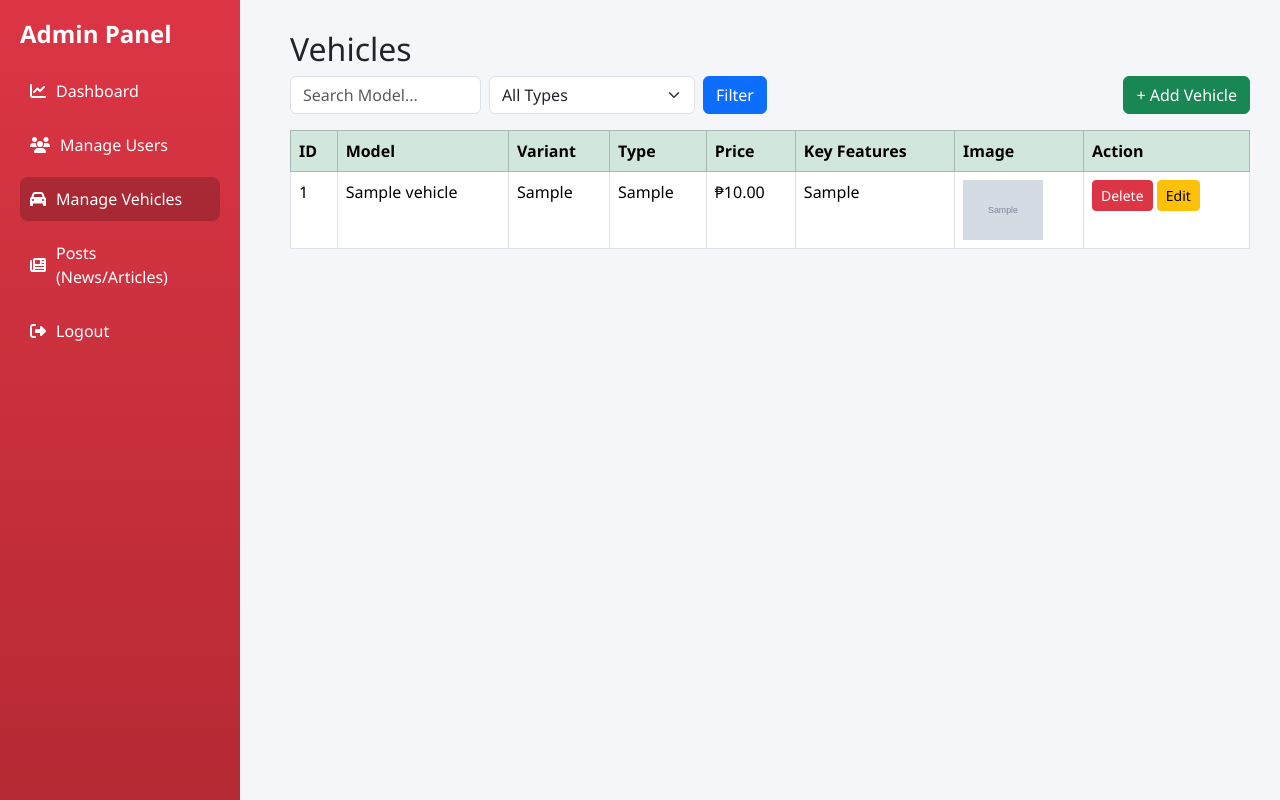
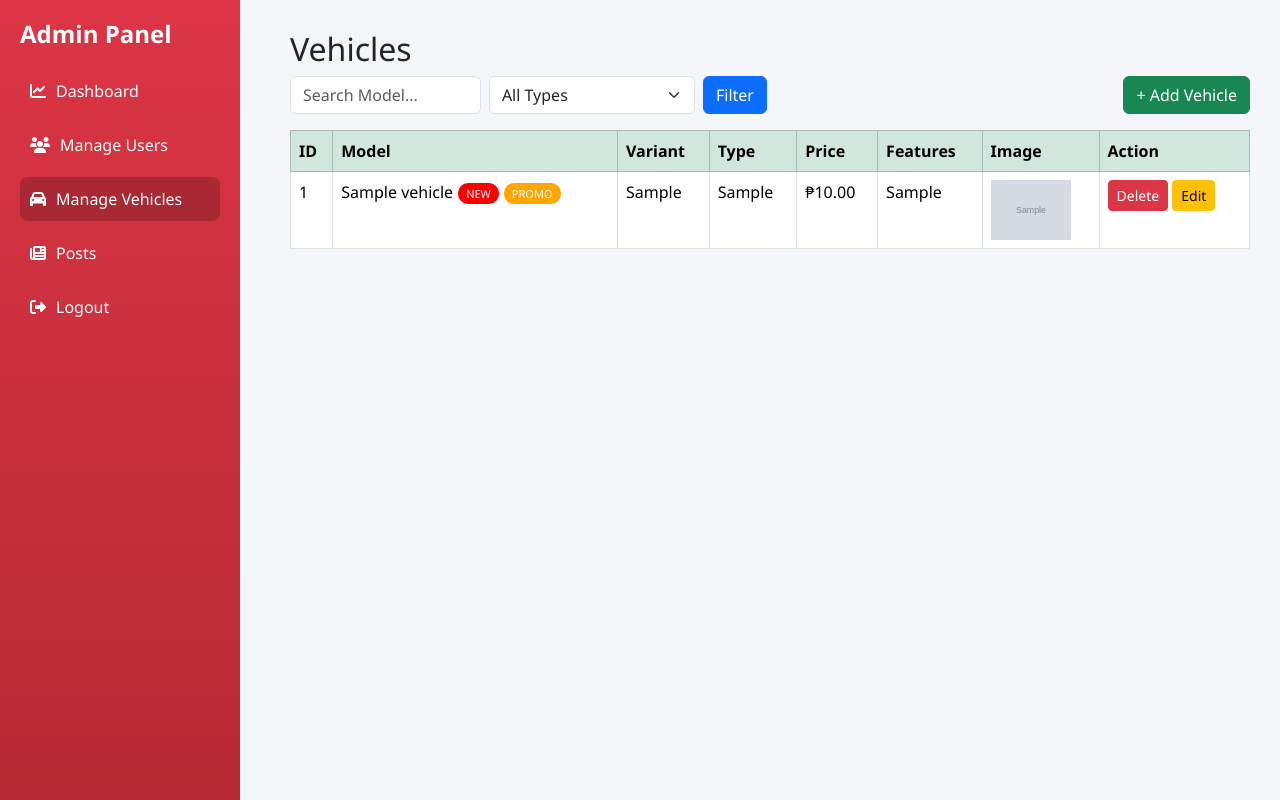
Before and after one commit to ShnMndz/CTMOTORS-ENHANCED-WEB, a PHP site: page /admin/admin_vehicles.php in a window 1280 px wide. Run offline with PHP 8.4, Linux system fonts and the light colour scheme; the visitor is signed in with stand-in values (Sample User, id 1); tables that the repository leaves empty or names only in its code hold one stand-in row (values such as "Sample post"); grey boxes marked "Sample" are stand-in pictures.

Commit message:
new/promo product feature

```diff
--- a/web/admin/admin_vehicles.php
+++ b/web/admin/admin_vehicles.php
@@ -13,12 +13,17 @@ $currentPage = 'vehicles';
 // ADD / UPDATE VEHICLE
 // ---------------------
 if(isset($_POST['save_vehicle'])){
+
     $id = intval($_POST['vehicle_id'] ?? 0);
     $model_name = $_POST['model_name'];
     $model_variant = $_POST['model_variant'];
     $vehicle_type = $_POST['vehicle_type'];
     $price = floatval($_POST['price']);
     $features = $_POST['features'];
+
+    $is_new = isset($_POST['is_new']) ? 1 : 0;
+    $is_special = isset($_POST['is_special']) ? 1 : 0;
+
     $image_file = null;
 
     if(!empty($_FILES['image_file']['name'])){
@@ -27,26 +32,65 @@ if(isset($_POST['save_vehicle'])){
         move_uploaded_file($_FILES['image_file']['tmp_name'], $target_dir.$image_file);
     }
 
+    // ---------------- UPDATE ----------------
     if($id > 0){
+
         if($image_file){
-            $sql = "UPDATE vehicles SET model_name=?, model_variant=?, vehicle_type=?, price=?, features=?, image=? WHERE id=?";
+            $sql = "UPDATE vehicles
+                    SET model_name=?, model_variant=?, vehicle_type=?, price=?, features=?, image=?, is_new=?, is_special=?
+                    WHERE id=?";
+
             $stmt = $conn->prepare($sql);
-            $stmt->bind_param("sssdssi", $model_name, $model_variant, $vehicle_type, $price, $features, $image_file, $id);
+            $stmt->bind_param(
+                "sssdssiii",
+                $model_name, $model_variant, $vehicle_type,
+                $price, $features, $image_file,
+                $is_new, $is_special, $id
+            );
+
         } else {
-            $sql = "UPDATE vehicles SET model_name=?, model_variant=?, vehicle_type=?, price=?, features=? WHERE id=?";
+            $sql = "UPDATE vehicles
+                    SET model_name=?, model_variant=?, vehicle_type=?, price=?, features=?, is_new=?, is_special=?
+                    WHERE id=?";
+
             $stmt = $conn->prepare($sql);
-            $stmt->bind_param("sssdsi", $model_name, $model_variant, $vehicle_type, $price, $features, $id);
+            $stmt->bind_param(
+                "sssdssii",
+                $model_name, $model_variant, $vehicle_type,
+                $price, $features,
+                $is_new, $is_special, $id
+            );
         }
-    } else {
-        $sql = "INSERT INTO vehicles (model_name, model_variant, vehicle_type, price, features, image) VALUES (?,?,?,?,?,?)";
+
+    }
+
+    // ---------------- INSERT ----------------
+    else {
+
+        $sql = "INSERT INTO vehicles
+        (model_name, model_variant, vehicle_type, price, features, image, is_new, is_special, created_at)
+        VALUES (?,?,?,?,?,?,?,?,NOW())";
+
         $stmt = $conn->prepare($sql);
-        if(!$image_file) $image_file = null;
-        $stmt->bind_param("sssdss", $model_name, $model_variant, $vehicle_type, $price, $features, $image_file);
+
+        $stmt->bind_param(
+            "sssdssii",
+            $model_name,
+            $model_variant,
+            $vehicle_type,
+            $price,
+            $features,
+            $image_file,
+            $is_new,
+            $is_special
+        );
     }
 
     if($stmt->execute()){
-        header("Location: admin_vehicles.php");
-        exit();
+    $_SESSION['success'] = $id > 0 ? "Vehicle updated successfully!" : "Vehicle added successfully!";
+    header("Location: admin_vehicles.php");
+    exit();
+
     } else {
         echo "<script>alert('Error: ".$stmt->error."');</script>";
     }
@@ -85,15 +129,19 @@ if($filter && in_array($filter, ['passenger','commercial'])){
 }
 
 $sql = "SELECT * FROM vehicles";
+
 if($where){
-    $sql .= " WHERE ".implode(' AND ',$where);
+    $sql .= " WHERE ".implode(' AND ', $where);
 }
+
 $sql .= " ORDER BY id DESC";
 
 $stmt = $conn->prepare($sql);
+
 if($params){
     $stmt->bind_param($types, ...$params);
 }
+
 $stmt->execute();
 $result = $stmt->get_result();
 ?>
@@ -104,46 +152,50 @@ $result = $stmt->get_result();
 <meta charset="UTF-8">
 <title>Admin - Vehicles</title>
 
-<!-- BOOTSTRAP -->
 <link href="https://cdn.jsdelivr.net/npm/bootstrap@5.3.2/dist/css/bootstrap.min.css" rel="stylesheet">
+<link href="https://cdnjs.cloudflare.com/ajax/libs/font-awesome/6.5.0/css/all.min.css" rel="stylesheet">
+<link href="admin_vehicles.css" rel="stylesheet">
 
-<!-- FONT AWESOME -->
-<link href="https://cdnjs.cloudflare.com/ajax/libs/font-awesome/6.5.0/css/all.min.css" rel="stylesheet">
+<style>
+.badge-new{
+    background:red;
+    color:white;
+    padding:3px 8px;
+    font-size:11px;
+    border-radius:10px;
+    margin-left:5px;
+}
+.badge-special{
+    background:orange;
+    color:white;
+    padding:3px 8px;
+    font-size:11px;
+    border-radius:10px;
+    margin-left:5px;
+}
+</style>
 
-<!-- CUSTOM CSS -->
-<link href="admin_vehicles.css" rel="stylesheet">
 </head>
 
 <body>
 
-<!-- SIDEBAR -->
 <div class="sidebar">
     <h4>Admin Panel</h4>
-    <a href="admin_dashboard.php" class="<?= $currentPage=='dashboard'?'active':'' ?>">
-        <i class="fas fa-chart-line"></i> Dashboard
-    </a>
-    <a href="admin_users.php" class="<?= $currentPage=='users'?'active':'' ?>">
-        <i class="fas fa-users"></i> Manage Users
-    </a>
-    <a href="admin_vehicles.php" class="<?= $currentPage=='vehicles'?'active':'' ?>">
-        <i class="fas fa-car"></i> Manage Vehicles
-    </a>
-
-    <a href="admin_posts.php" class="<?= $currentPage=='posts'?'active':'' ?>">
-    <i class="fas fa-newspaper"></i> Posts (News/Articles)
-</a>
-    <a href="../logout.php">
-        <i class="fas fa-sign-out-alt"></i> Logout
-    </a>
+    <a href="admin_dashboard.php"><i class="fas fa-chart-line"></i> Dashboard</a>
+    <a href="admin_users.php"><i class="fas fa-users"></i> Manage Users</a>
+    <a href="admin_vehicles.php" class="active"><i class="fas fa-car"></i> Manage Vehicles</a>
+    <a href="admin_posts.php"><i class="fas fa-newspaper"></i> Posts</a>
+    <a href="../logout.php"><i class="fas fa-sign-out-alt"></i> Logout</a>
 </div>
 
-<!-- CONTENT -->
 <div class="content">
+
 <h2>Vehicles</h2>
 
 <div class="mb-3 d-flex gap-2">
+
 <form class="d-flex gap-2" method="GET">
-<input type="text" name="search" placeholder="Search Model..." class="form-control" value="<?= htmlspecialchars($search) ?>">
+<input type="text" name="search" class="form-control" placeholder="Search Model..." value="<?= htmlspecialchars($search) ?>">
 <select name="filter" class="form-select">
 <option value="">All Types</option>
 <option value="passenger" <?= $filter=='passenger'?'selected':'' ?>>Passenger</option>
@@ -153,9 +205,17 @@ $result = $stmt->get_result();
 </form>
 
 <button class="btn btn-success ms-auto" onclick="openModal()">+ Add Vehicle</button>
+
 </div>
 
+<?php if(isset($_SESSION['success'])): ?>
+    <div class="alert alert-success alert-dismissible fade show" role="alert">
+        <?= $_SESSION['success']; ?>
+        <button type="button" class="btn-close" data-bs-dismiss="alert"></button>
+    </div>
+<?php unset($_SESSION['success']); endif; ?>
 <table class="table table-bordered">
+
 <thead class="table-success">
 <tr>
 <th>ID</th>
@@ -163,12 +223,14 @@ $result = $stmt->get_result();
 <th>Variant</th>
 <th>Type</th>
 <th>Price</th>
-<th>Key Features</th>
+<th>Features</th>
 <th>Image</th>
 <th>Action</th>
 </tr>
 </thead>
+
 <tbody>
+
 <?php while($v=$result->fetch_assoc()): ?>
 <tr
 data-id="<?= $v['id'] ?>"
@@ -178,58 +240,92 @@ data-type="<?= $v['vehicle_type'] ?>"
 data-price="<?= $v['price'] ?>"
 data-features="<?= htmlspecialchars($v['features'],ENT_QUOTES) ?>"
 data-image="<?= $v['image'] ?>"
+data-isnew="<?= $v['is_new'] ?>"
+data-isspecial="<?= $v['is_special'] ?>"
 >
+
 <td><?= $v['id'] ?></td>
-<td><?= $v['model_name'] ?></td>
+
+<td>
+<?= $v['model_name'] ?>
+<?php if($v['is_new']): ?><span class="badge-new">NEW</span><?php endif; ?>
+<?php if($v['is_special']): ?><span class="badge-special">PROMO</span><?php endif; ?>
+</td>
+
 <td><?= $v['model_variant'] ?></td>
 <td><?= $v['vehicle_type'] ?></td>
 <td>₱<?= number_format($v['price'],2) ?></td>
-<td class="features-box"><?= nl2br(htmlspecialchars($v['features'])) ?></td>
+<td><?= nl2br(htmlspecialchars($v['features'])) ?></td>
+
 <td>
 <?php if($v['image']): ?>
 <img src="../img/<?= $v['image'] ?>" class="product-img">
 <?php endif; ?>
 </td>
+
 <td>
-<a href="?delete_vehicle=<?= $v['id'] ?>" class="btn btn-danger btn-sm">Delete</a>
+<a href="?delete_vehicle=<?= $v['id'] ?>"
+   class="btn btn-danger btn-sm"
+   onclick="return confirm('Are you sure you want to delete this vehicle?');">
+   Delete
+</a>
 <button class="btn btn-warning btn-sm edit-btn">Edit</button>
 </td>
+
 </tr>
 <?php endwhile; ?>
+
 </tbody>
 </table>
+
 </div>
 
 <!-- MODAL -->
 <div class="modal fade" id="modal">
 <div class="modal-dialog">
 <div class="modal-content">
+
 <form method="POST" enctype="multipart/form-data">
 <div class="modal-body">
+
 <input type="hidden" name="vehicle_id" id="id">
-<input type="text" name="model_name" id="name" class="form-control mb-2" placeholder="Model Name" required>
-<input type="text" name="model_variant" id="variant" class="form-control mb-2" placeholder="Variant">
+
+<input type="text" name="model_name" id="name" class="form-control mb-2">
+<input type="text" name="model_variant" id="variant" class="form-control mb-2">
+
 <select name="vehicle_type" id="type" class="form-select mb-2">
 <option value="passenger">Passenger</option>
 <option value="commercial">Commercial</option>
 </select>
+
 <input type="number" name="price" id="price" class="form-control mb-2">
-<textarea name="features" id="features" class="form-control mb-2" placeholder="Key Features (one per line)"></textarea>
-<input type="file" name="image_file" class="form-control mb-2" onchange="previewImage(event)">
-<img id="image-preview" src="#" alt="Image Preview" style="display:none;">
+
+<textarea name="features" id="features" class="form-control mb-2"></textarea>
+
+<label><input type="checkbox" name="is_new" id="is_new"> New Arrival</label><br>
+<label><input type="checkbox" name="is_special" id="is_special"> Special Offer</label>
+
+<input type="file" name="image_file" class="form-control mt-2" onchange="previewImage(event)">
+
+<img id="image-preview" style="display:none; width:100%; margin-top:10px;">
+
 </div>
+
 <div class="modal-footer">
 <button name="save_vehicle" class="btn btn-primary">Save</button>
 </div>
+
 </form>
+
 </div>
 </div>
 </div>
 
 <script src="https://cdn.jsdelivr.net/npm/bootstrap@5.3.2/dist/js/bootstrap.bundle.min.js"></script>
+
 <script>
-// Open modal for Add or Edit
-function openModal(id='',name='',variant='',type='',price='',features='',image=''){
+function openModal(id='',name='',variant='',type='',price='',features='',image='',isnew=0,isspecial=0){
+
     document.getElementById('id').value=id;
     document.getElementById('name').value=name;
     document.getElementById('variant').value=variant;
@@ -237,19 +333,20 @@ function openModal(id='',name='',variant='',type='',price='',features='',image='
     document.getElementById('price').value=price;
     document.getElementById('features').value=features;
 
-    const imgPreview = document.getElementById('image-preview');
+    document.getElementById('is_new').checked = (isnew == 1);
+    document.getElementById('is_special').checked = (isspecial == 1);
+
+    const img=document.getElementById('image-preview');
     if(image){
-        imgPreview.src = "../img/"+image;
-        imgPreview.style.display = 'block';
+        img.src="../img/"+image;
+        img.style.display='block';
     } else {
-        imgPreview.src = "#";
-        imgPreview.style.display = 'none';
+        img.style.display='none';
     }
 
     new bootstrap.Modal(document.getElementById('modal')).show();
 }
 
-// Edit buttons
 document.querySelectorAll('.edit-btn').forEach(btn=>{
     btn.onclick=function(){
         let tr=this.closest('tr');
@@ -260,16 +357,17 @@ document.querySelectorAll('.edit-btn').forEach(btn=>{
             tr.dataset.type,
             tr.dataset.price,
             tr.dataset.features,
-            tr.dataset.image
+            tr.dataset.image,
+            tr.dataset.isnew,
+            tr.dataset.isspecial
         );
     }
 });
 
-// Image preview
 function previewImage(event){
-    const imgPreview = document.getElementById('image-preview');
-    imgPreview.src = URL.createObjectURL(event.target.files[0]);
-    imgPreview.style.display = 'block';
+    let img=document.getElementById('image-preview');
+    img.src=URL.createObjectURL(event.target.files[0]);
+    img.style.display='block';
 }
 </script>
 
```
Also changed, not shown: web/products/products.php (+83 -22 lines), web/img/1776307549_xpander.png (added), web/img/1776307608_xpander.png (added), web/img/1776307751_xpander.png (added), web/img/1776308444_xpandercross.png (added), web/img/xpander.png (added), web/img/xpandercross.png (added).
